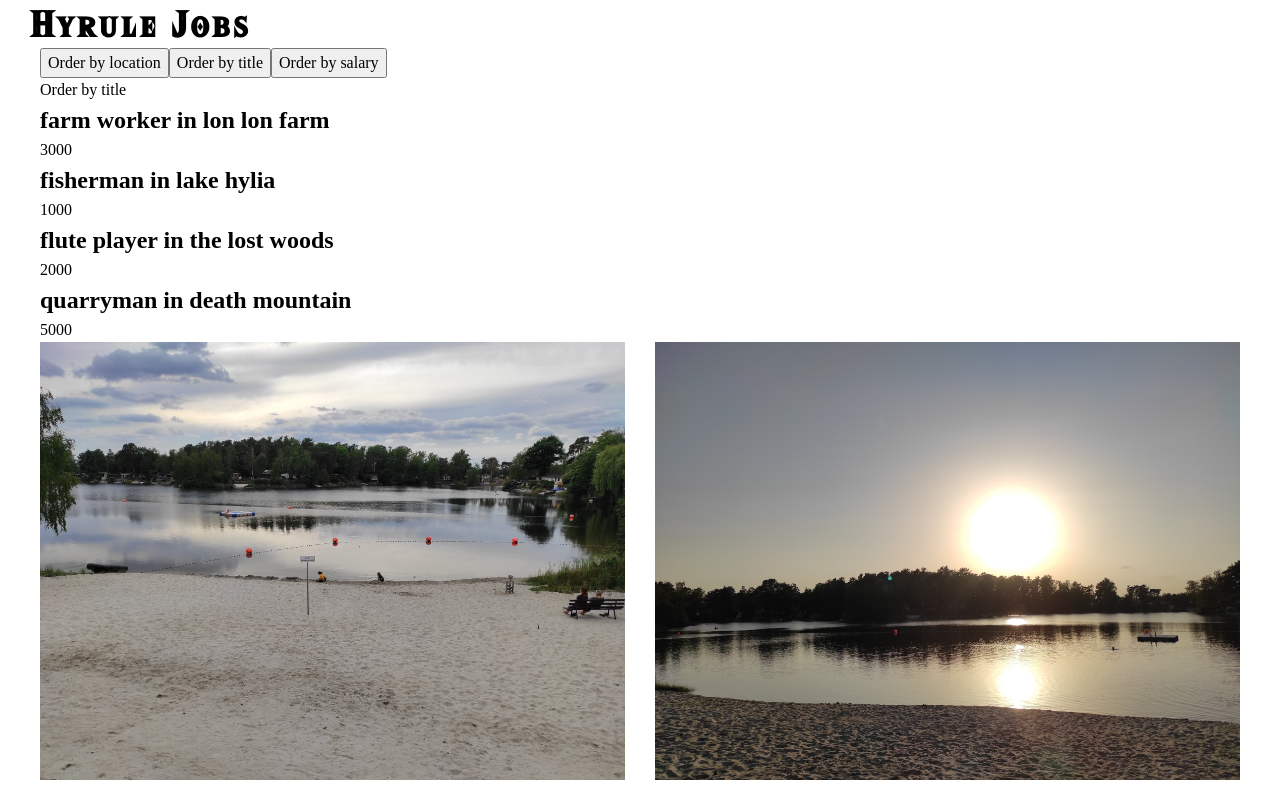
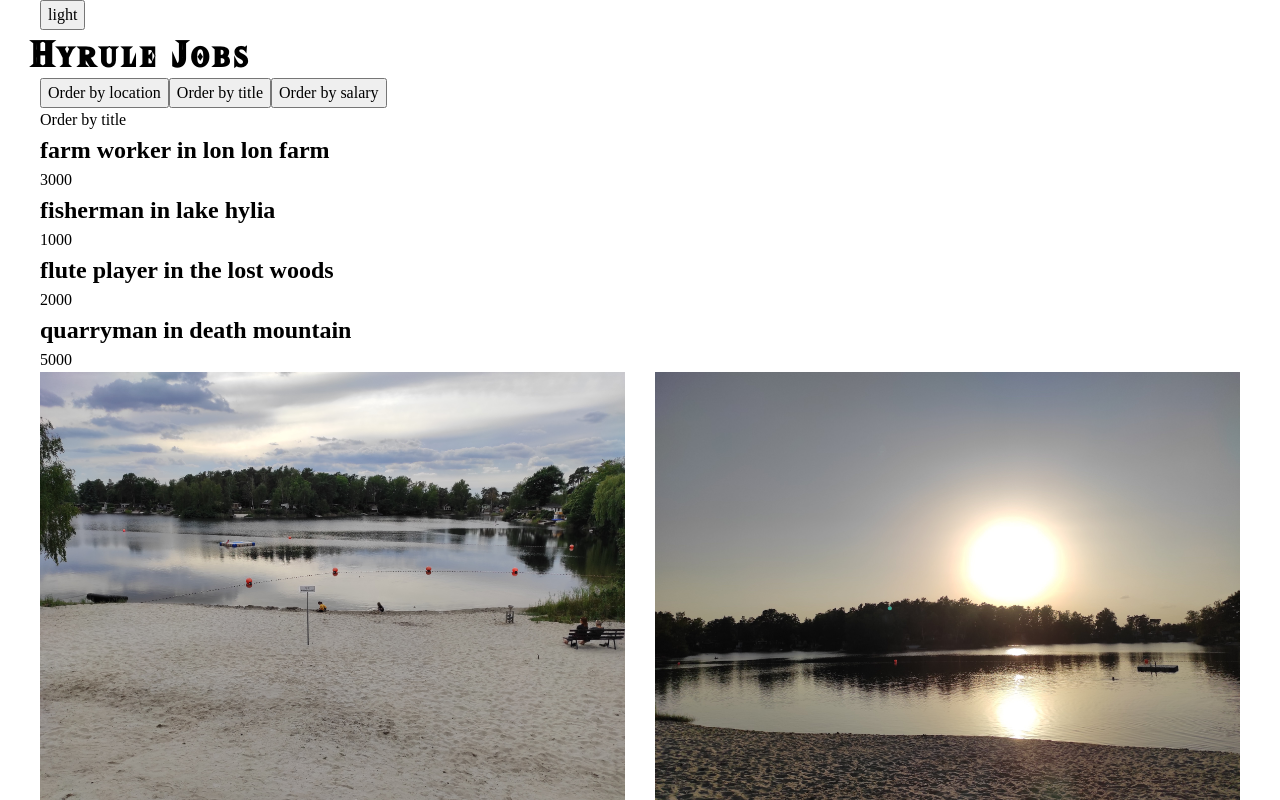
Before and after one commit to felixWackernagel/vue-3-ts-demo, a Vue app: page / in a window 1280 px wide. Shown: the top 800 px of the page. Built offline with nearby package versions, Linux system fonts and the light colour scheme.

Commit message:
add theme switch

```diff
--- a/package.json
+++ b/package.json
@@ -9,6 +9,8 @@
   },
   "dependencies": {
     "core-js": "^3.8.3",
+    "pinia": "^2.1.7",
+    "pinia-plugin-persistedstate": "^3.2.1",
     "vue": "^3.2.13"
   },
   "devDependencies": {
--- a/src/App.vue
+++ b/src/App.vue
@@ -1,5 +1,8 @@
 <template>
   <PageGrid>
+    <header>
+      <ThemeSwitch />
+    </header>
     <div class="breakout">
       <h1>Hyrule Jobs</h1>
     </div>
@@ -118,10 +121,11 @@ import OrderTerm from "@/types/OrderTerm";
 import JobsList from "@/components/JobsList.vue";
 import PageGrid from "@/components/PageGrid.vue";
 import HorizontalScroller from "@/components/HorizontalScroller.vue";
+import ThemeSwitch from "@/components/ThemeSwitch.vue";
 
 export default defineComponent({
   name: "App",
-  components: { HorizontalScroller, JobsList, PageGrid },
+  components: { HorizontalScroller, JobsList, PageGrid, ThemeSwitch },
   setup() {
     const jobs = ref<Job[]>([
       {
--- /dev/null
+++ b/src/components/ThemeSwitch.vue
@@ -0,0 +1,19 @@
+<template>
+  <button @click.prevent="setTheme('dark')">{{ activeTheme }}</button>
+</template>
+<script setup lang="ts">
+import { useThemeSwitchStore } from "@/stores/themeSwitch";
+import { storeToRefs } from "pinia";
+import Theme from "@/types/Theme";
+
+const store = useThemeSwitchStore();
+const { activeTheme } = storeToRefs(store);
+
+function setTheme(newTheme: Theme) {
+  document.body.classList.remove("theme-" + activeTheme.value);
+  store.setTheme(newTheme);
+  document.body.classList.add("theme-" + newTheme);
+}
+
+document.body.classList.add("theme-" + activeTheme.value);
+</script>
--- a/src/main.ts
+++ b/src/main.ts
@@ -1,4 +1,11 @@
 import { createApp } from "vue";
+import { createPinia } from "pinia";
 import App from "./App.vue";
+import piniaPluginPersistedstate from "pinia-plugin-persistedstate";
 
-createApp(App).mount("#app");
+const pinia = createPinia();
+pinia.use(piniaPluginPersistedstate);
+
+const app = createApp(App);
+app.use(pinia);
+app.mount("#app");
--- /dev/null
+++ b/src/stores/themeSwitch.ts
@@ -0,0 +1,14 @@
+import { defineStore } from "pinia";
+import Theme from "@/types/Theme";
+
+export const useThemeSwitchStore = defineStore("themeSwitch", {
+  state: () => ({
+    activeTheme: "light" as Theme,
+  }),
+  actions: {
+    setTheme(theme: Theme) {
+      this.activeTheme = theme;
+    },
+  },
+  persist: true,
+});
--- /dev/null
+++ b/src/types/Theme.ts
@@ -0,0 +1,3 @@
+type Theme = "light" | "dark" | "system";
+
+export default Theme;
```
Also changed, not shown: 1 other file (tests, documents, lock files or other folders).
